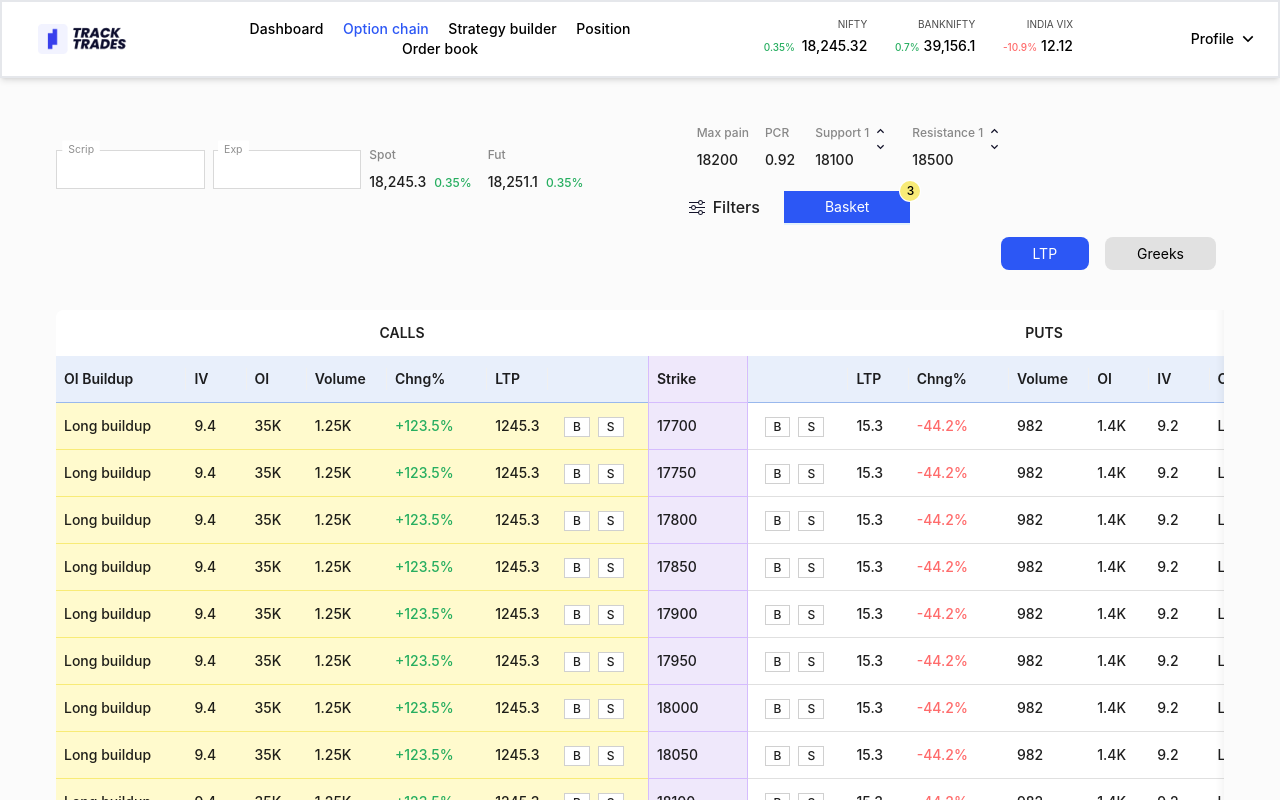
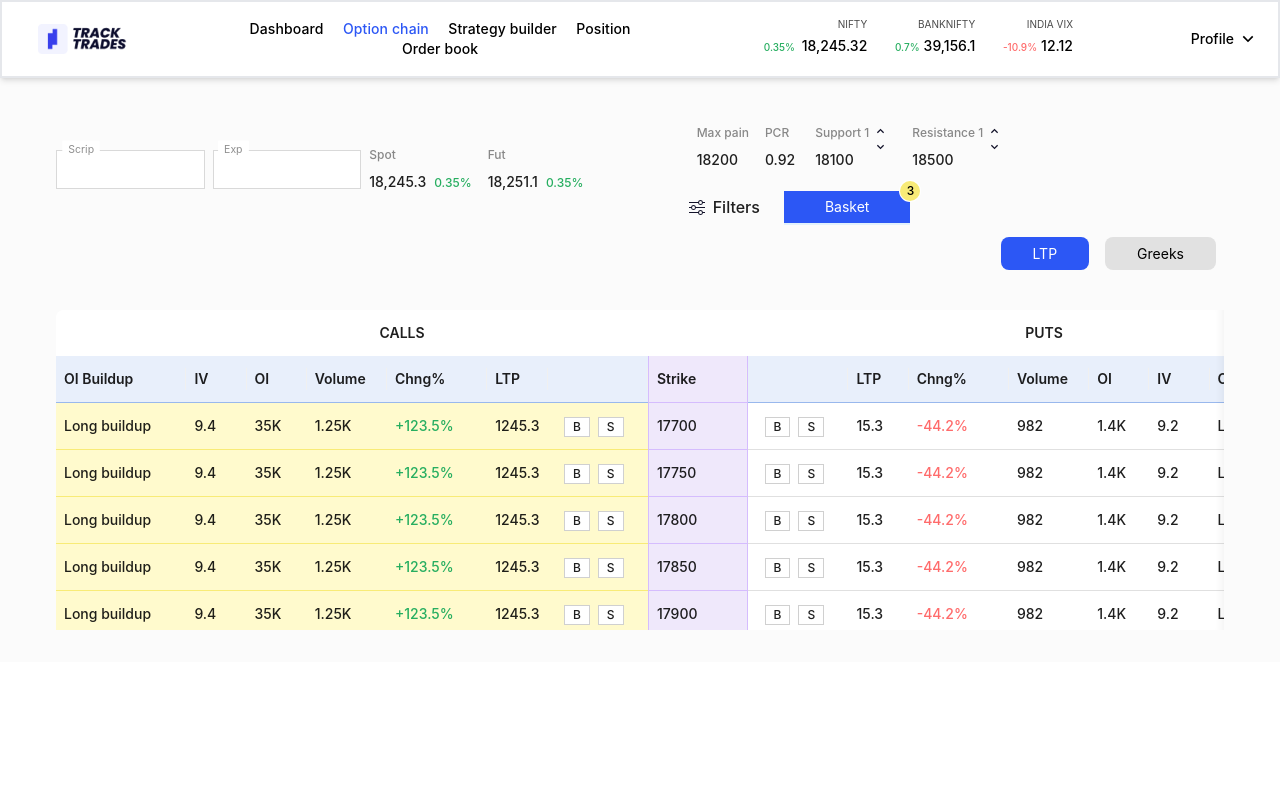
Before and after one commit to Jagrati1213/reacjs-infitout-assignment, a React (Create React App) app: page / in a window 1280 px wide. Shown: the top 800 px of the page. Built offline with nearby package versions, Linux system fonts and the light colour scheme.

Commit message:
jg: add height

```diff
--- a/src/components/mainContainer/style.module.scss
+++ b/src/components/mainContainer/style.module.scss
@@ -57,5 +57,7 @@
   }
 }
 :global(.ant-table-content) {
-  min-height: 40vh;
+  height: 40vh;
+  max-height: 40vh;
+  overflow-y: scroll !important;
 }
```
